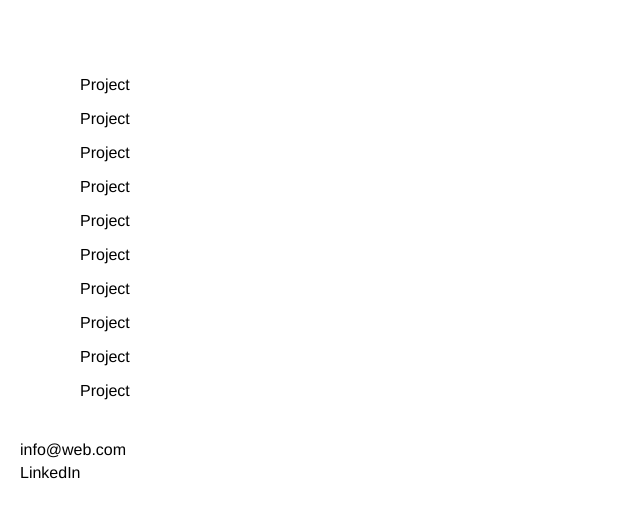
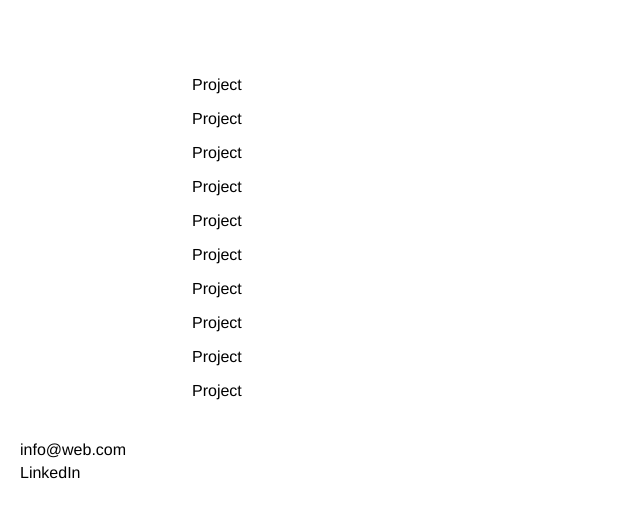
Before and after one commit to hanyadsdoc/portfolio, a Jekyll site: the page built from index.md, in a window 1280 px wide. Shown: the top 518 px of the page, without its empty margins (0-640 px from the left). Built offline with Jekyll 4.4.1, drawn with Linux system fonts in a browser that asks for light colours; our own code applies the rules of GitHub Pages for plain Markdown files.

Commit message:
Updated css

```diff
--- a/assets/style.css
+++ b/assets/style.css
@@ -36,14 +36,14 @@ header h1 {
 }
 
 .content {
-    padding: 20px 20px 20px 80px;
+    padding: 20px 0px 20px 15%;
 }
 
 .text-box {
     margin: 20px 0;
     padding: 20px;
     border: 1px solid #ddd;
-    width: 50%;
+    width: 70%;
     box-sizing: border-box;
     cursor: pointer;
 }
```
